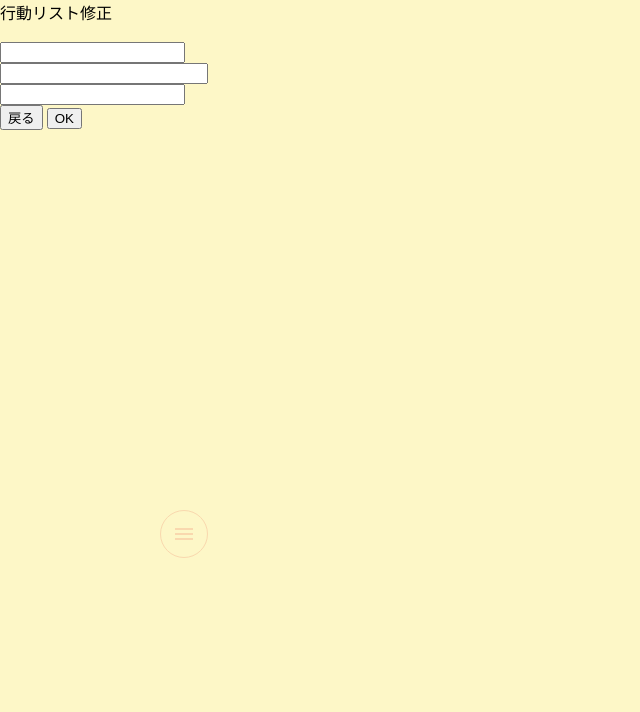
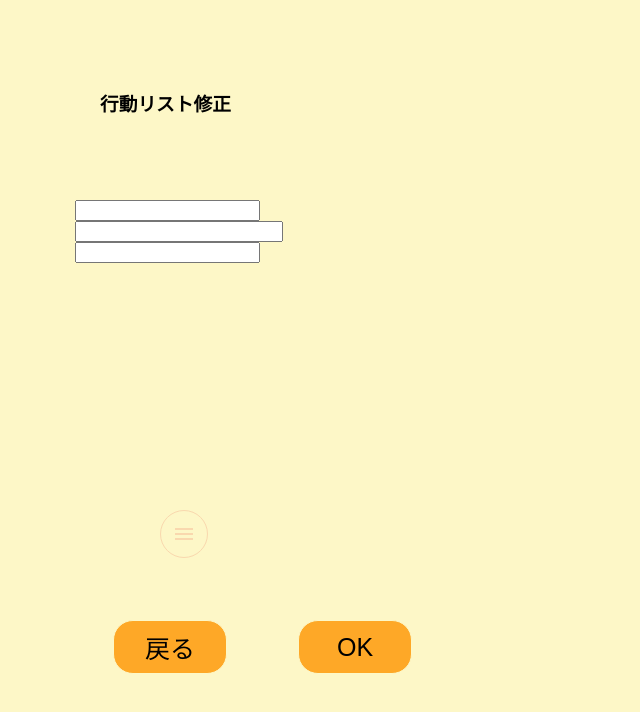
Before and after one commit to bkyr79/yurutto-app, a PHP site: page /action_edit.php?id=1 in a window 1280 px wide; the page is wider, and only the part inside the window is pictured. Shown: the top 712 px of that part, without its empty margins (0-640 px from the left). Run offline with PHP 8.4, Linux system fonts and the light colour scheme; data that the repository does not hold is empty.

```diff
--- a/action_add.php
+++ b/action_add.php
@@ -14,12 +14,6 @@
 
 <div class="action-list"><p>Action List</p></div>
 <br/>
-<?php
-// if(){
-//   print 'それ以上は追加できません';
-// }
-
-?>
 
 <form method="post" action="action_add_check.php">
 <div class="contentA">
--- a/action_edit.php
+++ b/action_edit.php
@@ -41,15 +41,25 @@ catch (Exception $e)
 }
 
 ?>
-行動リスト修正<br/></br>
+<div class="list-edit">
+<h3>行動リスト修正</h3>
+</div>
 <form method="post" action="action_edit_check.php">
+<div class="contentE">
+<div class="input-the-list">
 <input type="hidden" name="id" value="<?php print $list_id; ?>">
-<input type="text" name="list" value="<?php print $list; ?>"></br>
-<input type="text" name="point" style="width:200px" value="<?php print $point; ?>"></br>
+</div>
+<div class="input-the-list">
+<input type="text" name="list" value="<?php print $list; ?>">
+</div>
+<div class="input-the-list">
+<input type="text" name="point" style="width:200px" value="<?php print $point; ?>">
+<div class="input-the-list">
 <input type="text" name="praise" value="<?php print $praise; ?>">
-<br/>
-<input type="button" onclick="history.back()" value="戻る">
-<input type="submit" value="OK">
+</div>
+</div>
+<input type="button" onclick="history.back()" class="confirm-button" value="戻る">
+<input type="submit" class="confirm-submit" value="OK">
 </form>
 
 </body>
--- a/css/style.css
+++ b/css/style.css
@@ -443,5 +443,23 @@ body {
   top: 0px;
   right: 23px;
   outline:none;
-
 }
+.contentE{
+  position: relative;
+  top: 200px;
+  left: 75px;
+}
+.list-edit{
+  position: absolute;
+  top: 70px;
+  left: 100px;
+}
+.action-edit-list{
+  font-size: 19px;
+  padding-bottom: 6px;
+}
+.contentEC{
+  position: relative;
+  top: 170px;
+  left: 80px;
+}
```
Also changed, not shown: action_edit_check.php (+22 -3 lines).
